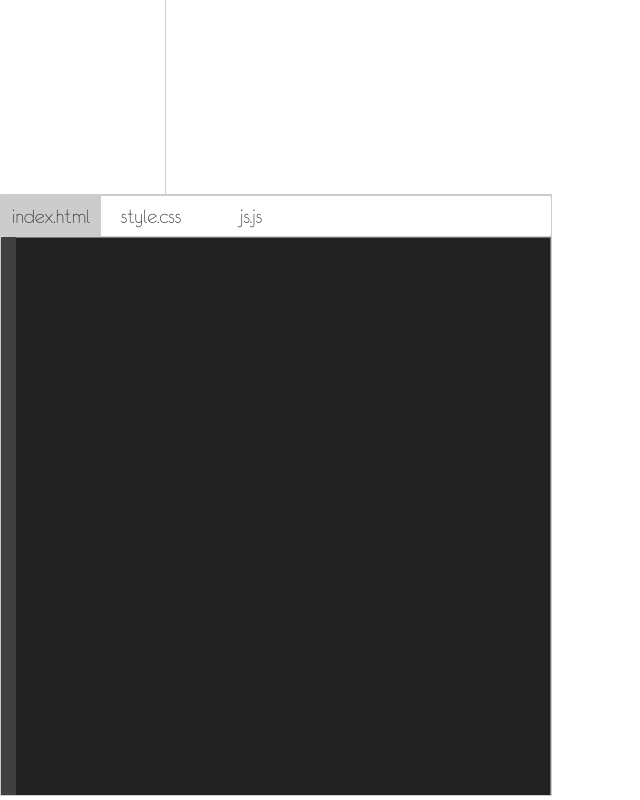
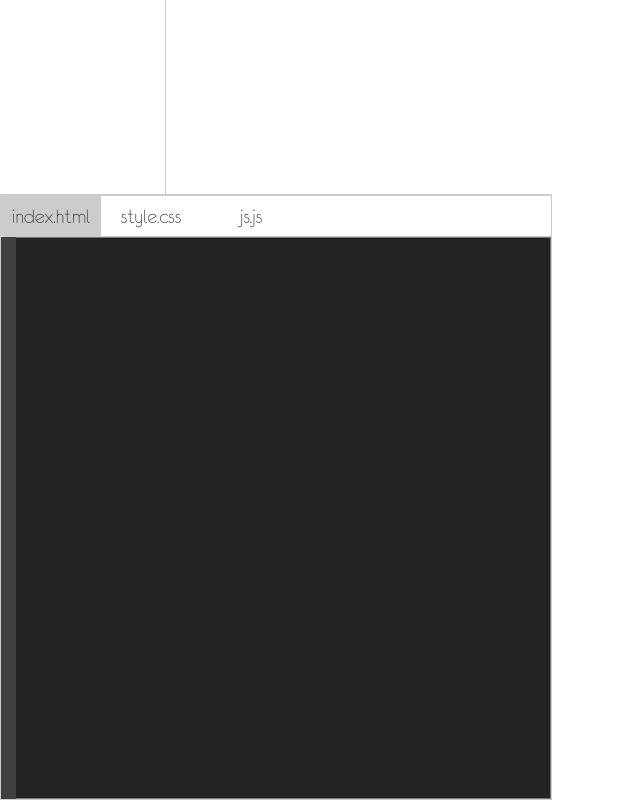
Before and after one commit to liansanyue/LivePreview, a plain HTML site: page index.html in a window 1280 px wide. Shown: the part 453-1253 px from the top of the page, without its empty margins (0-640 px from the left). Drawn offline with Linux system fonts and the light colour scheme; files whose address does not match are found by name.

Commit message:
修改css

```diff
--- a/css/main.css
+++ b/css/main.css
@@ -163,7 +163,7 @@ left: 150px;*/
 #edit {
     float: left;
     width: 550px;
-    height: 600px;
+    /*height: 600px;*/
     outline: 0;
     position: relative;
     /*background-color: #ccc;*/
@@ -220,10 +220,15 @@ left: 150px;*/
 #editmainjs {
     float: right;
     width: 534px;
-    height: 100%;
+    height: 560px;
     background-color: #222;
     outline: 0;
     color: #fff;
     z-index: 10;
     font-size: 14px;
+    overflow: scroll;
+    resize: none;
 }
+#editmaincss,#editmainjs{
+	display: none;
+}
```
